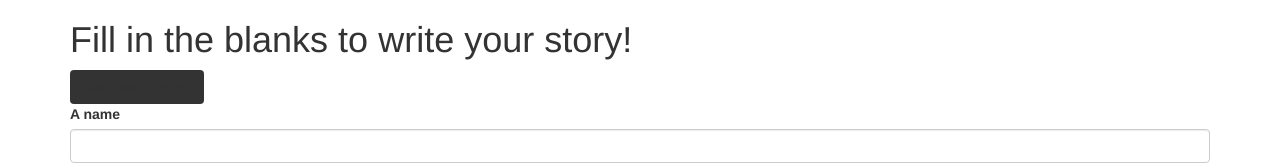
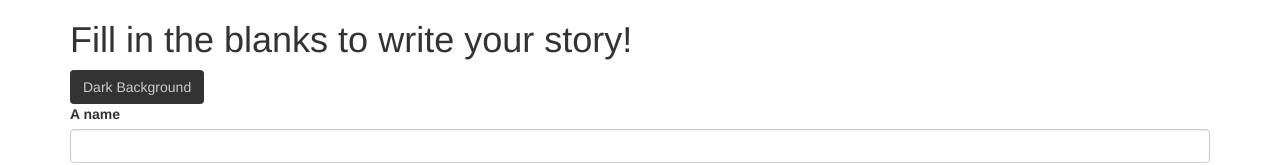
Before and after one commit to Znergy/jquery-mad-lib, a plain HTML site: page index.html in a window 1280 px wide. In both pictures the pointer is over the button "Dark Background". Shown: the top 165 px of the page. Drawn offline with nearby package versions, Linux system fonts and the light colour scheme.

```diff
--- a/css/styles.css
+++ b/css/styles.css
@@ -5,6 +5,10 @@
 .bg-light {
   background-color: #fff;
   color: #333;
+}
+
+.btn-dark:hover {
+  color: #ccc;
 }
 
 .bg-dark {
```
